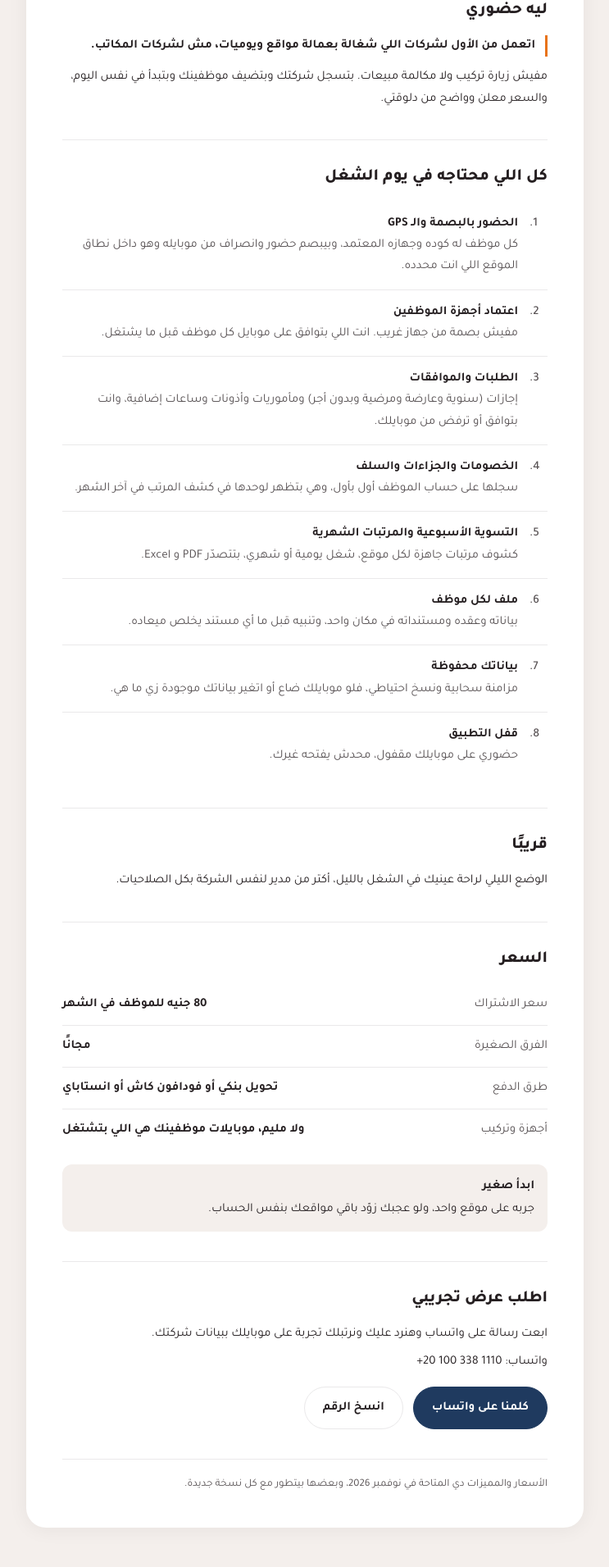
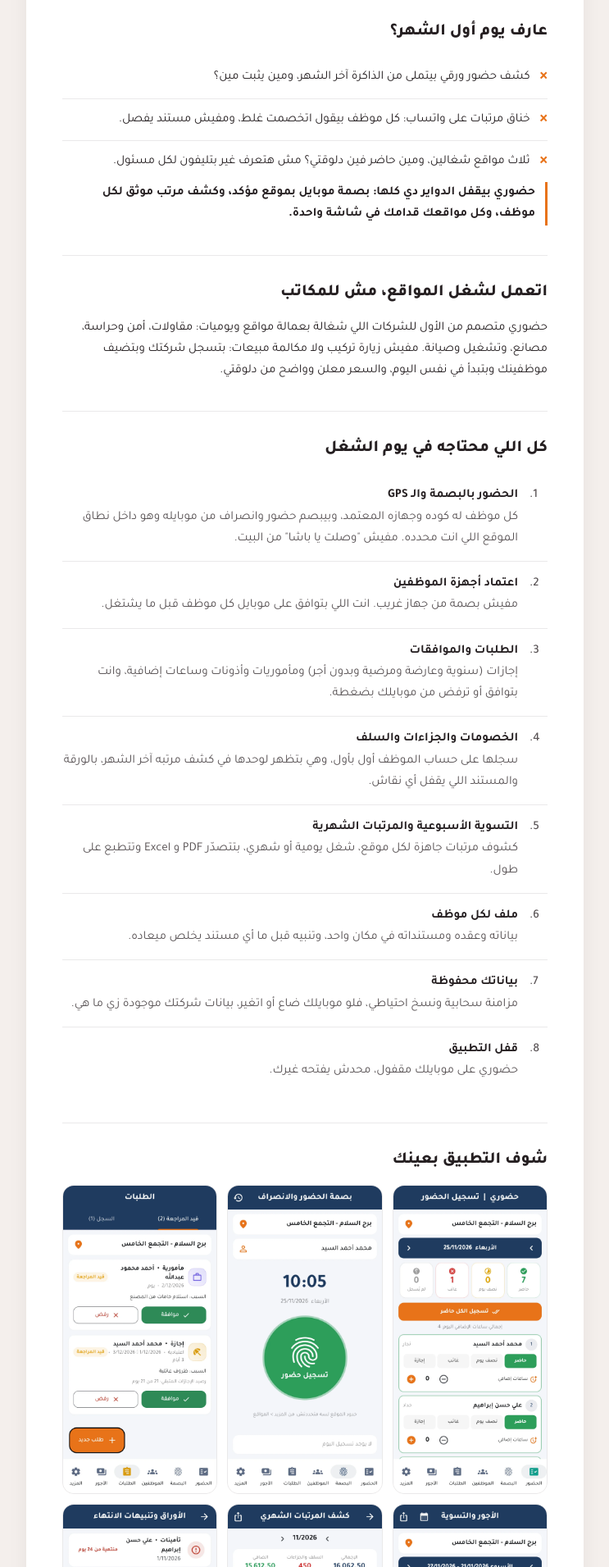
Before and after one commit to zekom4167-hue/hodory, a plain HTML site: page index.html in a window 1280 px wide. Shown: the part 769-2680 px from the top of the page at 82% size, without its empty margins (268-1011 px from the left). Drawn offline with Linux system fonts and the light colour scheme.

Commit message:
Redesign sales page: richer copy, pain points, in-app screenshots

```diff
--- a/index.html
+++ b/index.html
@@ -7,7 +7,6 @@
 <meta name="description" content="كل موظف بيبصم حضور من موبايله بالبصمة والـ GPS، وانت بتتابع كل مواقعك وبتطلع المرتبات من تطبيق واحد. 80 جنيه للموظف في الشهر.">
 <meta property="og:title" content="حضوري: حضور ومرتبات شركتك في تطبيق واحد">
 <meta property="og:description" content="كل موظف بيبصم حضور من موبايله بالبصمة والـ GPS، وانت بتتابع كل مواقعك وبتطلع المرتبات من تطبيق واحد.">
-<!-- بعد ما الريبو يتنشر، حط الرابط الكامل للصورة هنا عشان لينك الواتساب يطلع بالصورة -->
 <meta property="og:image" content="https://zekom4167-hue.github.io/hodory/hero.webp">
 <meta property="og:type" content="website">
 <meta name="theme-color" content="#1F3A5F">
@@ -58,7 +57,7 @@
     font-weight: 700;
     margin: 0 0 14px;
   }
-  .intro { margin: 0 0 24px; color: var(--ink); }
+  .intro { margin: 0 0 24px; }
   .hero { margin: 0 0 6px; }
   .hero img { width: 100%; height: auto; border-radius: 20px; display: block; }
   .caption { color: var(--ink2); font-size: 12.5px; margin: 6px 0 0; }
@@ -77,6 +76,20 @@
     margin: 0 0 12px;
   }
   p.body { margin: 0 0 8px; }
+  ul.pains {
+    list-style: none;
+    margin: 0;
+    padding: 0;
+  }
+  ul.pains li {
+    padding: 12px 0;
+    border-bottom: 1px solid var(--hairline);
+    display: flex;
+    gap: 12px;
+    align-items: baseline;
+  }
+  ul.pains li:last-child { border-bottom: 0; }
+  ul.pains li::before { content: "×"; color: var(--orange); font-weight: 800; font-size: 18px; line-height: 1; }
   ol.features {
     list-style: none;
     margin: 0;
@@ -101,6 +114,20 @@
   }
   .feat-name { font-weight: 700; display: block; }
   .feat-detail { color: var(--ink2); }
+  .shots {
+    display: grid;
+    grid-template-columns: repeat(2, 1fr);
+    gap: 12px;
+  }
+  @media (min-width: 768px) { .shots { grid-template-columns: repeat(3, 1fr); } }
+  .shots img {
+    width: 100%;
+    height: auto;
+    border-radius: 14px;
+    border: 1px solid var(--hairline);
+    display: block;
+    background: var(--sand);
+  }
   dl.facts { margin: 0; }
   .fact-row {
     display: flex;
@@ -157,9 +184,9 @@
 <div class="page">
 
   <header>
-    <h1>حضوري: حضور ومرتبات شركتك في تطبيق واحد</h1>
+    <h1>حضوري: نظام الحضور والمرتبات اللي مواقعك محتاجاه</h1>
     <p class="price-fact">80 جنيه للموظف في الشهر</p>
-    <p class="intro">كل موظف بيبصم حضور من موبايله بالبصمة والـ GPS، وانت بتتابع كل مواقعك وبتطلع المرتبات من تطبيق واحد. عربي بالكامل، وبتشتغل بيه في دقايق من غير أجهزة بصمة ولا تركيب.</p>
+    <p class="intro">كل موظف بيبصم حضور من موبايله بالبصمة والـ GPS، وانت بتتابع كل مواقعك لحظة بلحظة وبتطلع المرتبات من تطبيق واحد. عربي بالكامل، وبتشتغل بيه في دقايق من غير أجهزة بصمة ولا تركيب.</p>
   </header>
 
   <figure class="hero">
@@ -168,28 +195,49 @@
   </figure>
 
   <section class="group">
-    <h2>ليه حضوري</h2>
-    <p class="key-sentence">اتعمل من الأول لشركات اللي شغالة بعمالة مواقع ويوميات، مش لشركات المكاتب.</p>
-    <p class="body">مفيش زيارة تركيب ولا مكالمة مبيعات. بتسجل شركتك وبتضيف موظفينك وبتبدأ في نفس اليوم، والسعر معلن وواضح من دلوقتي.</p>
+    <h2>عارف يوم أول الشهر؟</h2>
+    <ul class="pains">
+      <li><span>كشف حضور ورقي بيتملى من الذاكرة آخر الشهر، ومين يثبت مين؟</span></li>
+      <li><span>خناق مرتبات على واتساب: كل موظف بيقول اتخصمت غلط، ومفيش مستند يفصل.</span></li>
+      <li><span>ثلاث مواقع شغالين، ومين حاضر فين دلوقتي؟ مش هتعرف غير بتليفون لكل مسئول.</span></li>
+    </ul>
+    <p class="key-sentence">حضوري بيقفل الدواير دي كلها: بصمة موبايل بموقع مؤكد، وكشف مرتب موثق لكل موظف، وكل مواقعك قدامك في شاشة واحدة.</p>
+  </section>
+
+  <section class="group">
+    <h2>اتعمل لشغل المواقع، مش للمكاتب</h2>
+    <p class="body">حضوري متصمم من الأول للشركات اللي شغالة بعمالة مواقع ويوميات: مقاولات، أمن وحراسة، مصانع، وتشغيل وصيانة. مفيش زيارة تركيب ولا مكالمة مبيعات: بتسجل شركتك وبتضيف موظفينك وبتبدأ في نفس اليوم، والسعر معلن وواضح من دلوقتي.</p>
   </section>
 
   <section class="group">
     <h2>كل اللي محتاجه في يوم الشغل</h2>
     <ol class="features">
-      <li><span><span class="feat-name">الحضور بالبصمة والـ GPS</span><span class="feat-detail">كل موظف له كوده وجهازه المعتمد، وبيبصم حضور وانصراف من موبايله وهو داخل نطاق الموقع اللي انت محدده.</span></span></li>
+      <li><span><span class="feat-name">الحضور بالبصمة والـ GPS</span><span class="feat-detail">كل موظف له كوده وجهازه المعتمد، وبيبصم حضور وانصراف من موبايله وهو داخل نطاق الموقع اللي انت محدده. مفيش "وصلت يا باشا" من البيت.</span></span></li>
       <li><span><span class="feat-name">اعتماد أجهزة الموظفين</span><span class="feat-detail">مفيش بصمة من جهاز غريب. انت اللي بتوافق على موبايل كل موظف قبل ما يشتغل.</span></span></li>
-      <li><span><span class="feat-name">الطلبات والموافقات</span><span class="feat-detail">إجازات (سنوية وعارضة ومرضية وبدون أجر) ومأموريات وأذونات وساعات إضافية، وانت بتوافق أو ترفض من موبايلك.</span></span></li>
-      <li><span><span class="feat-name">الخصومات والجزاءات والسلف</span><span class="feat-detail">سجلها على حساب الموظف أول بأول، وهي بتظهر لوحدها في كشف المرتب في آخر الشهر.</span></span></li>
-      <li><span><span class="feat-name">التسوية الأسبوعية والمرتبات الشهرية</span><span class="feat-detail">كشوف مرتبات جاهزة لكل موقع، شغل يومية أو شهري، بتتصدّر PDF و Excel.</span></span></li>
+      <li><span><span class="feat-name">الطلبات والموافقات</span><span class="feat-detail">إجازات (سنوية وعارضة ومرضية وبدون أجر) ومأموريات وأذونات وساعات إضافية، وانت بتوافق أو ترفض من موبايلك بضغطة.</span></span></li>
+      <li><span><span class="feat-name">الخصومات والجزاءات والسلف</span><span class="feat-detail">سجلها على حساب الموظف أول بأول، وهي بتظهر لوحدها في كشف مرتبه آخر الشهر، بالورقة والمستند اللي يقفل أي نقاش.</span></span></li>
+      <li><span><span class="feat-name">التسوية الأسبوعية والمرتبات الشهرية</span><span class="feat-detail">كشوف مرتبات جاهزة لكل موقع، شغل يومية أو شهري، بتتصدّر PDF و Excel وتتطبع على طول.</span></span></li>
       <li><span><span class="feat-name">ملف لكل موظف</span><span class="feat-detail">بياناته وعقده ومستنداته في مكان واحد، وتنبيه قبل ما أي مستند يخلص ميعاده.</span></span></li>
-      <li><span><span class="feat-name">بياناتك محفوظة</span><span class="feat-detail">مزامنة سحابية ونسخ احتياطي، فلو موبايلك ضاع أو اتغير بياناتك موجودة زي ما هي.</span></span></li>
+      <li><span><span class="feat-name">بياناتك محفوظة</span><span class="feat-detail">مزامنة سحابية ونسخ احتياطي، فلو موبايلك ضاع أو اتغير، بيانات شركتك موجودة زي ما هي.</span></span></li>
       <li><span><span class="feat-name">قفل التطبيق</span><span class="feat-detail">حضوري على موبايلك مقفول، محدش يفتحه غيرك.</span></span></li>
     </ol>
   </section>
 
   <section class="group">
+    <h2>شوف التطبيق بعينك</h2>
+    <div class="shots" id="shots">
+      <img src="shot-1-dashboard.webp" alt="شاشة تسجيل الحضور اليومي في تطبيق حضوري: ملخص الحاضرين والغائبين وكروت الموظفين" loading="lazy">
+      <img src="shot-2-checkin.webp" alt="شاشة بصمة الحضور والانصراف في حضوري: زر بصمة كبير مع اسم الموقع والوقت" loading="lazy">
+      <img src="shot-3-requests.webp" alt="شاشة الطلبات في حضوري: طلبات إجازة ومأمورية مع أزرار موافقة ورفض" loading="lazy">
+      <img src="shot-4-wages.webp" alt="شاشة الأجور والتسوية الأسبوعية في حضوري: الإجمالي والسلف والجزاءات والصافي لكل موظف" loading="lazy">
+      <img src="shot-5-payroll.webp" alt="شاشة كشف المرتبات الشهري في حضوري: صافي مرتب كل موظف مع الأيام والساعات الإضافية والسلف" loading="lazy">
+      <img src="shot-6-documents.webp" alt="شاشة الأوراق وتنبيهات الانتهاء في حضوري: مستندات الموظفين مع الأيام المتبقية على الانتهاء" loading="lazy">
+    </div>
+  </section>
+
+  <section class="group">
     <h2>قريبًا</h2>
-    <p class="body">الوضع الليلي لراحة عينيك في الشغل بالليل، أكتر من مدير لنفس الشركة بكل الصلاحيات.</p>
+    <p class="body">الوضع الليلي لراحة عينيك في الشغل بالليل، وأكتر من مدير لنفس الشركة بكل الصلاحيات.</p>
   </section>
 
   <section class="group">
@@ -198,7 +246,7 @@
       <div class="fact-row"><dt>سعر الاشتراك</dt><dd>80 جنيه للموظف في الشهر</dd></div>
       <div class="fact-row"><dt>الفرق الصغيرة</dt><dd>مجانًا</dd></div>
       <div class="fact-row"><dt>طرق الدفع</dt><dd>تحويل بنكي أو فودافون كاش أو انستاباي</dd></div>
-      <div class="fact-row"><dt>أجهزة وتركيب</dt><dd>ولا مليم، موبايلات موظفينك هي اللي بتشتغل</dd></div>
+      <div class="fact-row"><dt>أجهزة وتركيب</dt><dd>مش محتاج، موبايلات موظفينك بتكفي</dd></div>
     </dl>
     <div class="callout"><strong>ابدأ صغير</strong>جربه على موقع واحد، ولو عجبك زوّد باقي مواقعك بنفس الحساب.</div>
   </section>
```
Also changed, not shown: shot-1-dashboard.webp (added), shot-2-checkin.webp (added), shot-3-requests.webp (added), shot-4-wages.webp (added), shot-5-payroll.webp (added), shot-6-documents.webp (added).
